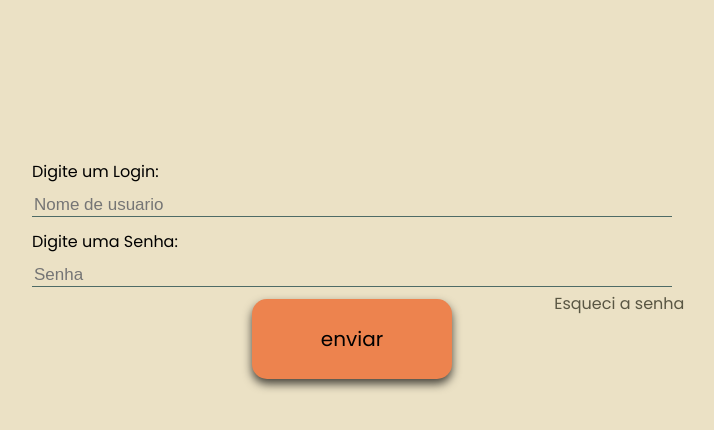
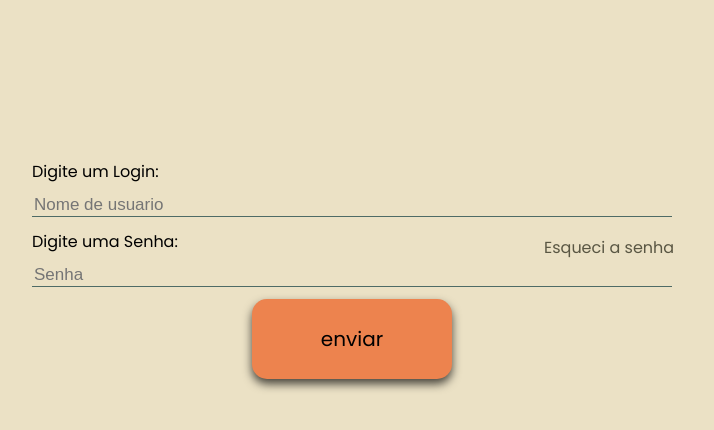
Before and after one commit to guilhermeblacerda/Connect, a Django app: page / in a window 1280 px wide. Shown: the part 261-691 px from the top of the page, without its empty margins (288-1002 px from the left). Run offline with Django 5.2, Linux system fonts and the light colour scheme.

Commit message:
requirements atualizado

```diff
--- a/forum/static/css/style.css
+++ b/forum/static/css/style.css
@@ -102,10 +102,12 @@ table {
 }
 
 #login_forget {
+  position: absolute;
 
-  left: 66%;
-  top: 520px;
+  left: 65%;
+  top: 62%;
 
+  width: 200px;
 }
 
 #return {
--- a/forum/templates/forum/login.html
+++ b/forum/templates/forum/login.html
@@ -39,8 +39,8 @@
         <button type="submit" class="entry_button">enviar</button>
     </form>
 
-    <div>
-        <a class="links" id="login_forget" href="{% url 'password_reset' %}">Esqueci a senha</a>
+    <div id="login_forget">
+        <a class="links" href="{% url 'password_reset' %}">Esqueci a senha</a>
     </div>
 
     {% if error %}
--- a/requirements.txt
+++ b/requirements.txt
@@ -3,6 +3,7 @@ attrs==25.3.0
 certifi==2025.8.3
 cffi==1.17.1
 Django==5.2.5
+django-multiselectfield==1.0.1
 h11==0.16.0
 idna==3.10
 outcome==1.3.0.post0
```
Also changed, not shown: db.sqlite3.
